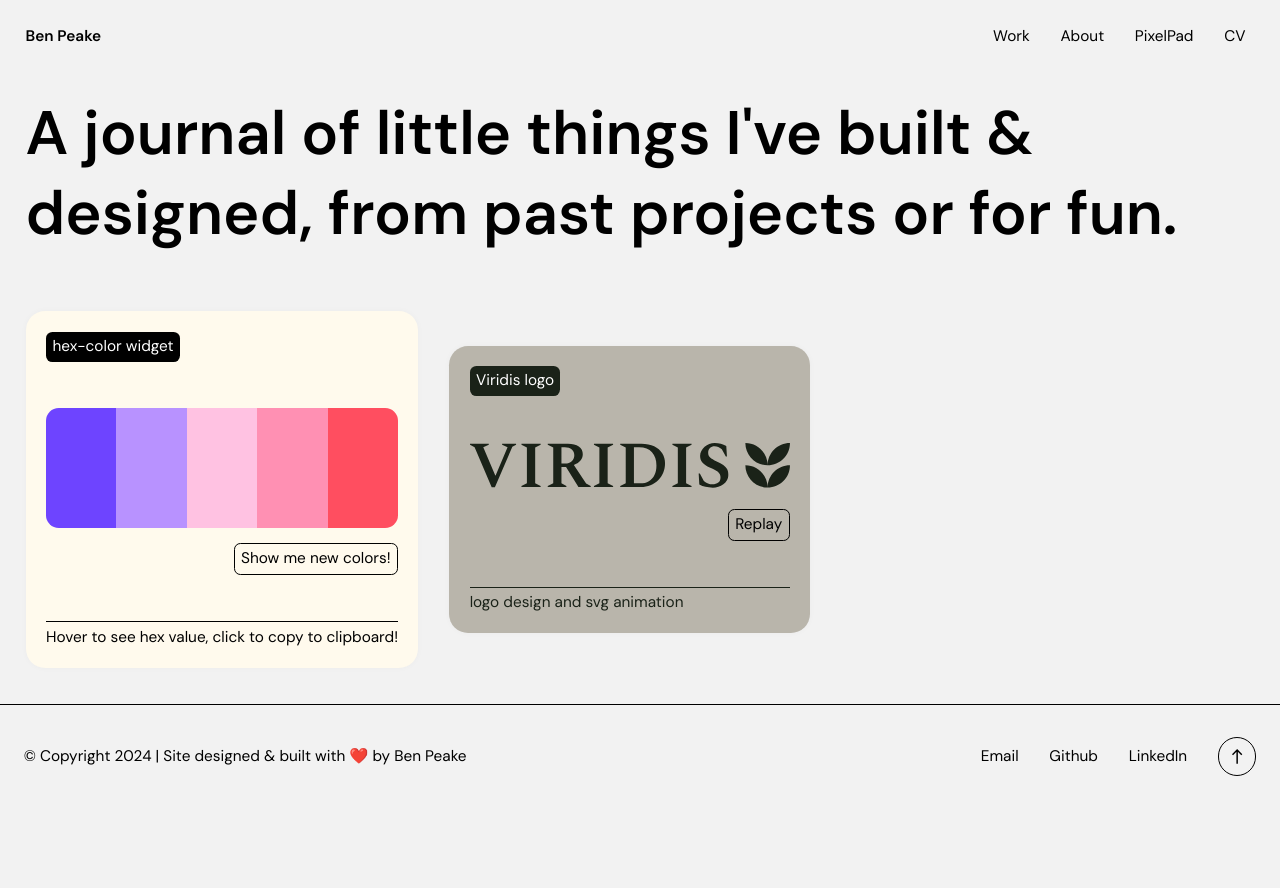
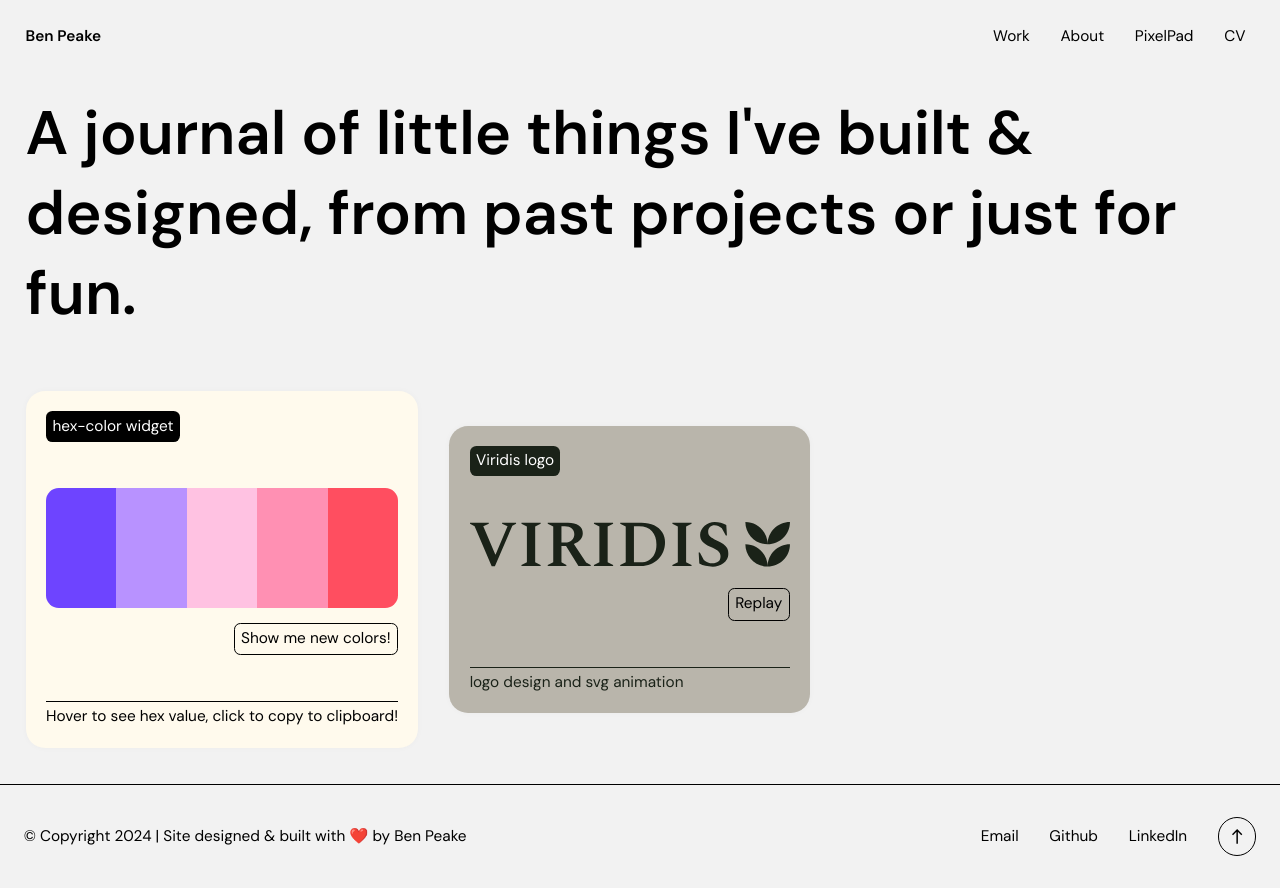
Before and after one commit to Benpeake/portfolio-2.0, a React (Create React App) app: page /pixelpad in a window 1280 px wide. Before the commit the page ends 808 px from the top, so only its background shows below. Built offline with nearby package versions, Linux system fonts and the light colour scheme.

Commit message:
copy changes

```diff
--- a/src/components/pixel-pad-intro/index.js
+++ b/src/components/pixel-pad-intro/index.js
@@ -19,7 +19,7 @@ function PixelPadIntro() {
           }}
         >
           A journal of little things I've built & designed, from past projects
-          or for fun.
+          or just for fun.
         </motion.h2>
       </section>
     </>
```
